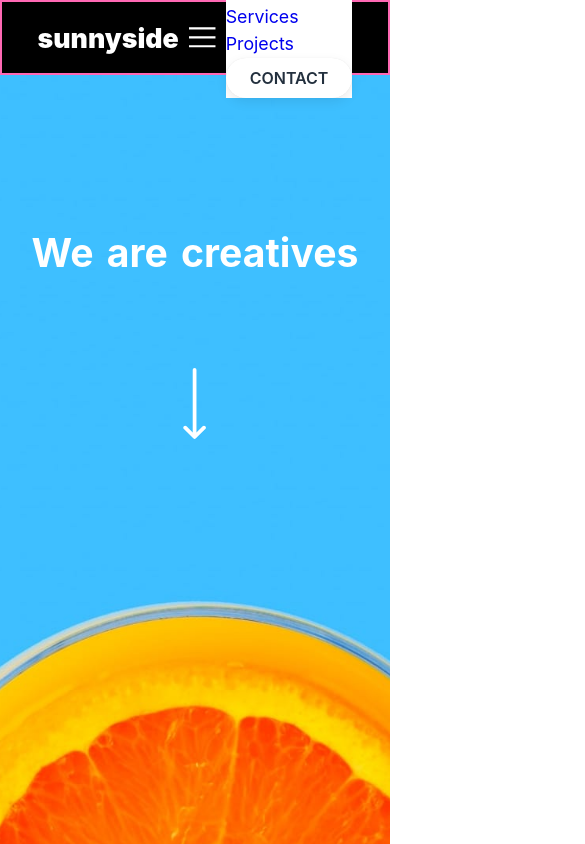
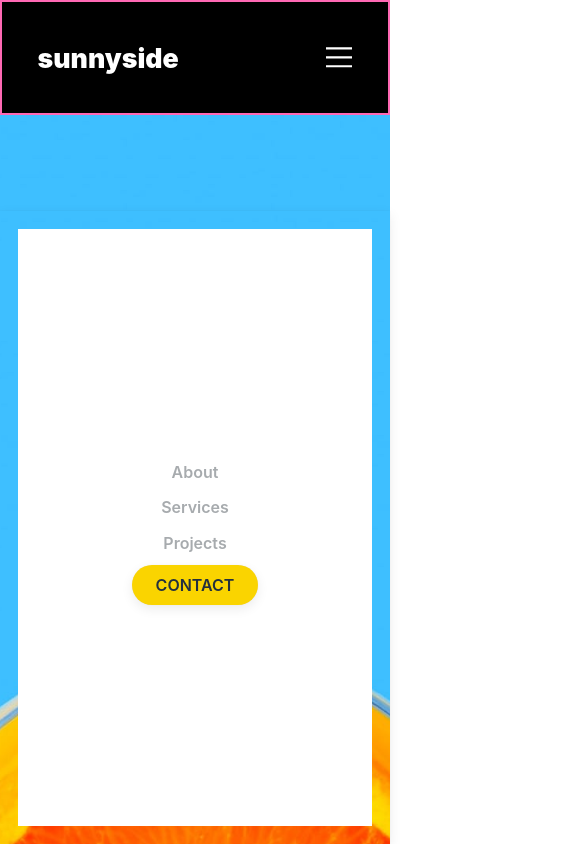
Before and after one commit to thejyotipatel/sunnyside-agency-landing-page-UI, a website built with Vite: page index.html in a window 390 px wide. Both pictures are taken after a click on the button 339 px from the left and 37 px from the top of the page. Shown: the top 844 px of the page, 585 px wide, since content can reach past the window. Built offline with nearby package versions, Linux system fonts and the light colour scheme.

Commit message:
responsive mobile menu

```diff
--- a/index.html
+++ b/index.html
@@ -8,7 +8,8 @@
     <title>Sunnyside agency landing page</title>
   </head>
   <body>
-    <header class="container |">
+    <header>
+      <div class="main-header | container">
         <div class="logo">
           <h1>sunnyside</h1>
         </div>
@@ -32,20 +33,21 @@
             <use xlink:href="public/social-icons.svg#icon-hamburger"></use>
           </svg>
         </button>
+        <nav class="mobile-nav-bar">
           <div class="mobile-nev">
-        <nav class="mobile-nav-bar">
             <ul role="list">
-            <li class="">
-              <a class="mobile-nav-link" href="#about">About</a>
+              <li>
+                <a class="link" href="#about">About</a>
               </li>
-            <li class="">
-              <a class="mobile-nav-link" href="#services">Services</a>
+              <li>
+                <a class="link" href="#services">Services</a>
               </li>
-            <li class="">
-              <a class="mobile-nav-link" href="#project">Projects</a>
+              <li>
+                <a class="link" href="#project">Projects</a>
               </li>
             </ul>
             <button type="button" class="contact-btn">Contact</button>
+          </div>
         </nav>
       </div>
     </header>
--- a/main.js
+++ b/main.js
@@ -1,15 +1,15 @@
 const menuBtn = document.querySelector('.menu-btn')
-const menuNev = document.querySelector('.mobile-nev')
+const menuNev = document.querySelector('.mobile-nav-bar')
 const menuNevLinkBtn = document.querySelector('.mobile-nav-link')
 
 const toggleMenu = (e) => {
   console.log('click')
-  menuNev.style.display === 'block'
+  menuNev.style.display === 'flex'
     ? (menuNev.style.display = 'none')
-    : (menuNev.style.display = 'block')
+    : (menuNev.style.display = 'flex')
 }
 
 menuBtn.addEventListener('click', toggleMenu)
-menuNevLinkBtn.addEventListener('click', (e) => {
-  console.log('link')
-})
+// menuNevLinkBtn.addEventListener('click', (e) => {
+// console.log('link')
+// })
--- a/scss/pages/_about.scss
+++ b/scss/pages/_about.scss
@@ -1,7 +1,7 @@
 .about {
   &-cards {
     display: grid;
-    grid-template-columns: repeat(2, 1fr);
+    // grid-template-columns: repeat(2, 1fr);
     &-card {
       grid-template-rows: repeat(2, 1fr);
       display: grid;
--- a/scss/pages/_navbar.scss
+++ b/scss/pages/_navbar.scss
@@ -1,9 +1,10 @@
-header {
+header .main-header {
   // position: absolute;
+  position: relative;
   padding: $size-400;
-  height: $w-header;
+  width: 100%;
+  min-height: $w-header;
   background-color: black;
-
   border: $d-border;
   @include flex-jSpace_between-aCenter;
   .nav-links {
@@ -14,17 +15,56 @@ header {
     display: block;
     background-color: transparent;
   }
-  .mobile-nev {
+  .mobile-nav-bar {
+    position: fixed;
     display: none;
-    background-color: #fff;
-    // position: relative;
-    .mobile-nav-bar {
-      width: calc(min(90%, 600px));
+    // top: $size-900;
+    // padding: 1rem;
+    top: 25%;
+    bottom: 0;
+    right: 0;
+    left: 0;
+    z-index: 9999;
+    // inset: 1 / 1;
+
+    // right: $size-400;
+    box-shadow: $bxs-200;
+    // border-radius: $btn-radius;
+    background-color: transparent;
+    .mobile-nev {
+      background-color: #fff;
+      width: calc(min(100%, 600px));
+      // width: 100%;
+      margin: $size-200;
+      padding: $size-200;
+      @include flex-jSpace_between-aCenter($j: center);
+
+      flex-direction: column;
+      ul {
+        text-align: center;
+        li {
+          padding: 0 $size-200;
+          margin: $size-100 0;
+          a {
+            font-size: $fs-200;
+            font-weight: $fw-600;
+            transition: $ts-400;
+            color: $clr-neutral-200;
+            :hover {
+              color: $clr-neutral-500;
+            }
+          }
+
+          .active {
+            transition: $ts-400;
+            color: $clr-neutral-500;
+          }
+        }
+      }
+      .contact-btn {
+        background-color: $clr-primary-200;
+      }
     }
-    // inset: 1;
-    // inset: calc(min(90%, 600px));
-    // margin: 47% auto $size-200 $size-200;
-    /* margin: 50% auto; */
   }
 }
 
@@ -50,7 +90,7 @@ header {
     .menu-btn {
       display: none;
     }
-    .mobile-nev {
+    .mobile-nav-bar {
       display: none;
     }
   }
```
Also changed, not shown: css/style.css, 1 other file. Lines whose indentation alone changed are shown as unchanged.
